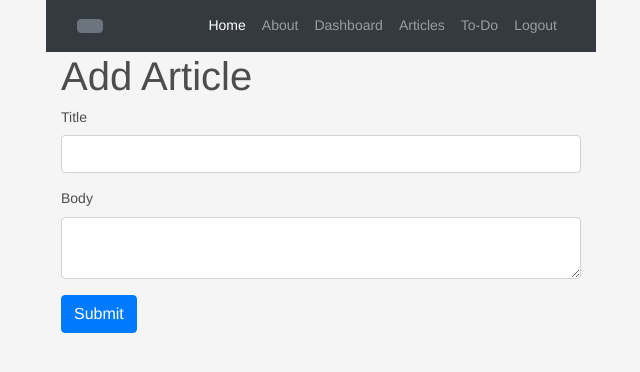
After one commit to daviirose/py, a Flask app: page /add_article in a window 1280 px wide. The commit adds this page. Shown: the top 372 px of the page, without its empty margins (319-959 px from the left). Run offline with Flask 2, Linux system fonts and the light colour scheme; the visitor is signed in with stand-in values (Sample User, id 1); some libraries are stand-ins or nearby versions.

Commit message:
Created an articles route, db, buttons etc.

```diff
--- a/app.py
+++ b/app.py
@@ -31,6 +31,39 @@ def index(): # Defines the function index
 @app.route('/about')
 def about():
     return render_template('about.html')
+
+# Articles
+@app.route('/articles')
+def articles():
+    # Create cursor
+    cur = mysql.connection.cursor()
+
+    # Get articles
+    result = cur.execute("SELECT * FROM articles")
+
+    articles = cur.fetchall()
+
+    if result > 0:
+        return render_template('articles.html', articles=articles)
+    else:
+        msg = 'No Articles Found'
+        return render_template('articles.html', msg=msg)
+    # Close connection
+    cur.close()
+
+
+#Single Article
+@app.route('/article/<string:id>/')
+def article(id):
+    # Create cursor
+    cur = mysql.connection.cursor()
+
+    # Get article
+    result = cur.execute("SELECT * FROM articles WHERE id = %s", [id])
+
+    article = cur.fetchone()
+
+    return render_template('article.html', article=article)
 
 # Register form class
 class RegisterForm(Form): # Defining my forms with a subclass of (Form)
@@ -130,8 +163,119 @@ def logout():
 
 # Dashboard
 @app.route('/dashboard')
+@is_logged_in
 def dashboard():
-    return render_template('dashboard.html')
+    # Create cursor
+    cur = mysql.connection.cursor()
+
+    # Get articles
+    #result = cur.execute("SELECT * FROM articles")
+    # Show articles only from the user logged in
+    result = cur.execute("SELECT * FROM articles WHERE author = %s", [session['username']])
+
+    articles = cur.fetchall()
+
+    if result > 0:
+        return render_template('dashboard.html', articles=articles)
+    else:
+        msg = 'No Articles Found'
+        return render_template('dashboard.html', msg=msg)
+    # Close connection
+    cur.close()
+
+# Article Form Class
+class ArticleForm(Form):
+    title = StringField('Title', [validators.Length(min=1, max=200)])
+    body = TextAreaField('Body', [validators.Length(min=30)])
+
+# Add Article
+@app.route('/add_article', methods=['GET', 'POST'])
+@is_logged_in
+def add_article():
+    form = ArticleForm(request.form)
+    if request.method == 'POST' and form.validate():
+        title = form.title.data
+        body = form.body.data
+
+        # Create Cursor
+        cur = mysql.connection.cursor()
+
+        # Execute
+        cur.execute("INSERT INTO articles(title, body, author) VALUES(%s, %s, %s)",(title, body, session['username']))
+
+        # Commit to DB
+        mysql.connection.commit()
+
+        #Close connection
+        cur.close()
+
+        flash('Article Created', 'success')
+
+        return redirect(url_for('dashboard'))
+
+    return render_template('add_article.html', form=form)
+
+
+# Edit Article
+@app.route('/edit_article/<string:id>', methods=['GET', 'POST'])
+@is_logged_in
+def edit_article(id):
+    # Create cursor
+    cur = mysql.connection.cursor()
+
+    # Get article by id
+    result = cur.execute("SELECT * FROM articles WHERE id = %s", [id])
+
+    article = cur.fetchone()
+    cur.close()
+    # Get form
+    form = ArticleForm(request.form)
+
+    # Populate article form fields
+    form.title.data = article['title']
+    form.body.data = article['body']
+
+    if request.method == 'POST' and form.validate():
+        title = request.form['title']
+        body = request.form['body']
+
+        # Create Cursor
+        cur = mysql.connection.cursor()
+        app.logger.info(title)
+        # Execute
+        cur.execute ("UPDATE articles SET title=%s, body=%s WHERE id=%s",(title, body, id))
+        # Commit to DB
+        mysql.connection.commit()
+
+        #Close connection
+        cur.close()
+
+        flash('Article Updated', 'success')
+
+        return redirect(url_for('dashboard'))
+
+    return render_template('edit_article.html', form=form)
+
+# Delete Article
+@app.route('/delete_article/<string:id>', methods=['POST'])
+@is_logged_in
+def delete_article(id):
+    # Create cursor
+    cur = mysql.connection.cursor()
+
+    # Execute
+    cur.execute("DELETE FROM articles WHERE id = %s", [id])
+
+    # Commit to DB
+    mysql.connection.commit()
+
+    #Close connection
+    cur.close()
+
+    flash('Article Deleted', 'success')
+
+    return redirect(url_for('dashboard'))
+
 
     # configure pusher object
 pusher = Pusher(
--- /dev/null
+++ b/templates/add_article.html
@@ -0,0 +1,15 @@
+{% extends 'layout.html' %}
+
+{% block body %}
+  <h1>Add Article</h1>
+  {% from "includes/_formhelpers.html" import render_field %}
+  <form method="POST" action="">
+    <div class="form-group">
+      {{ render_field(form.title, class_="form-control") }}
+    </div>
+    <div class="form-group">
+      {{ render_field(form.body, class_="form-control", id="editor") }}
+    </div>
+    <p><input class="btn btn-primary" type="submit" value="Submit">
+  </form>
+{% endblock %}
--- a/templates/includes/_navbar.html
+++ b/templates/includes/_navbar.html
@@ -20,7 +20,8 @@
 
                 {% if session.logged_in %}
                   <li><a class="nav-link" href="/dashboard">Dashboard</a></li>
-                  <li><a class="nav-link" href="/main">List</a></li>
+                  <li><a class="nav-link" href="/articles">Articles</a></li>
+                  <li><a class="nav-link" href="/main">To-Do</a></li>
                   <li><a class="nav-link" href="/logout">Logout</a></li>
                 {% else %}
                   <li><a class="nav-link" href="/register">Register</a></li>
```
Also changed, not shown: templates/article.html (added, +10 -0 lines), templates/articles.html (added, +10 -0 lines), templates/dashboard.html (+28 -1 lines), templates/edit_article.html (added, +15 -0 lines).
